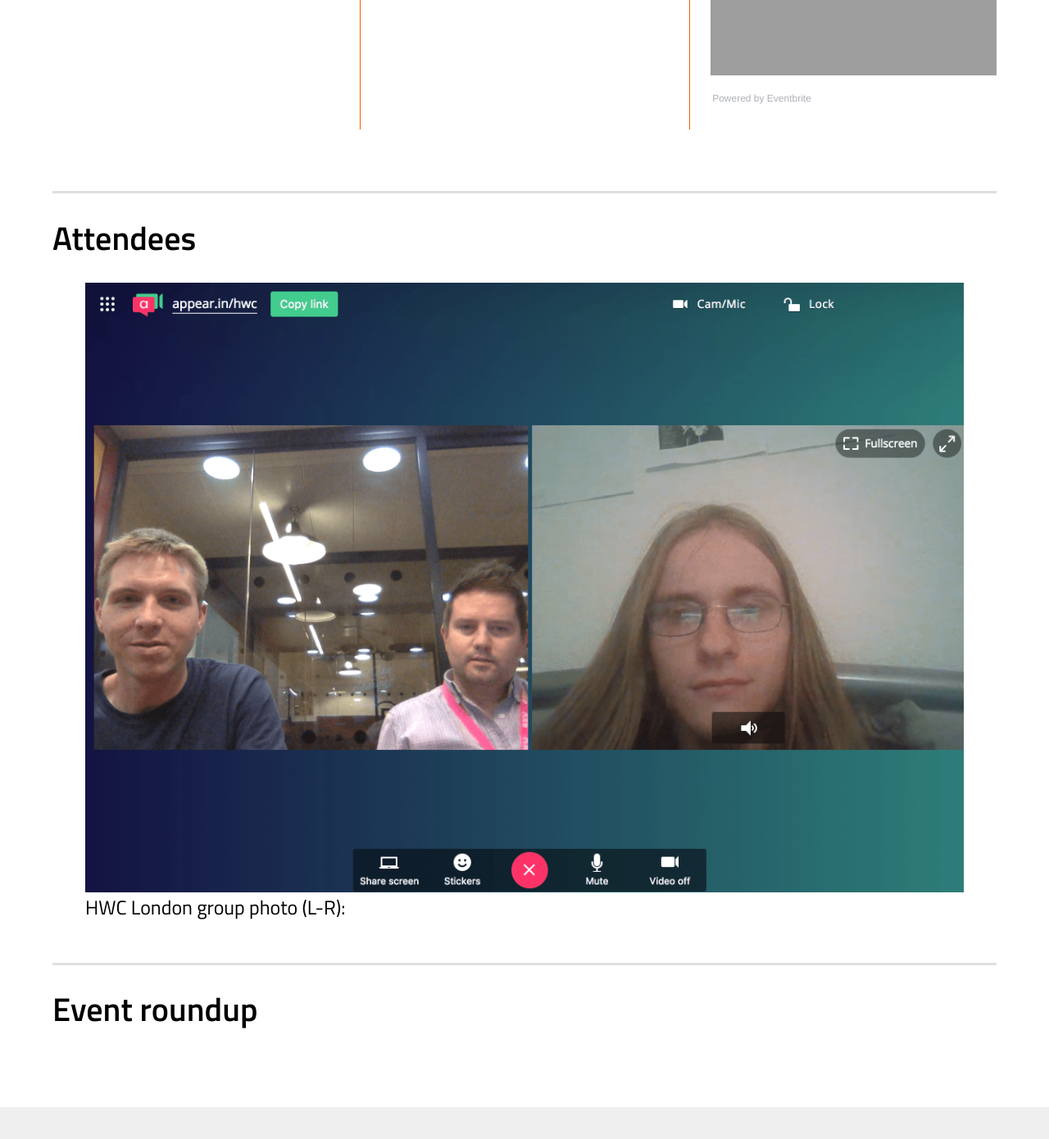
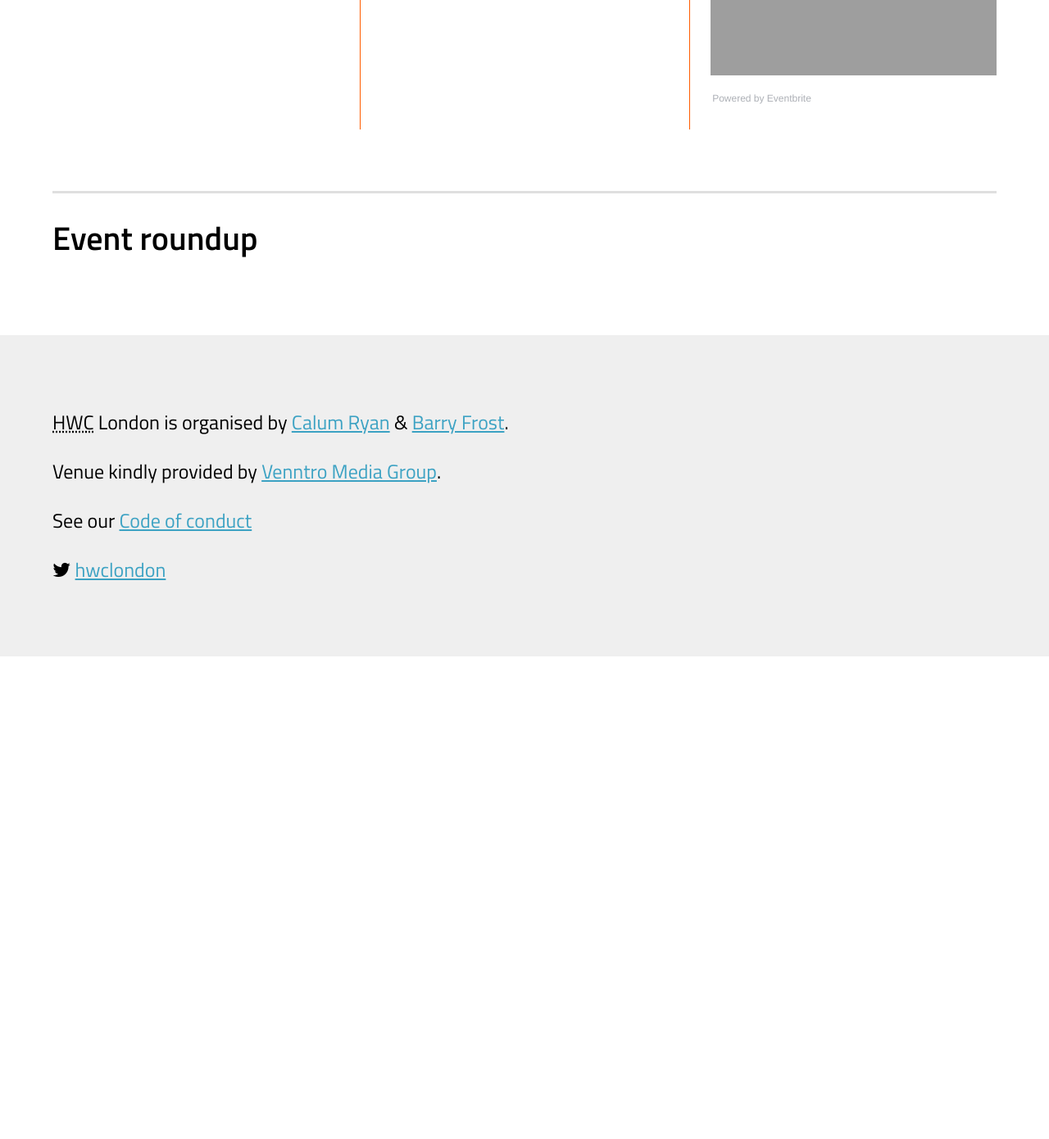
Before and after one commit to hwclondon/hwclondon.github.io, a Jekyll site: the page built from _events/20171018.md, in a window 1280 px wide and 1400 px high, scrolled down 1789 px. Shown: the top 1390 px of the window at 82% size. Built offline with Jekyll 4.4.1, drawn with Linux system fonts in a browser that asks for light colours; comment, search, counter and statistics services are not loaded; after the commit the page ends 2590 px from its top, so only the background shows below that; grey boxes are pictures that could not be loaded.

Commit message:
Update content

```diff
--- a/_events/20171018.md
+++ b/_events/20171018.md
@@ -6,5 +6,4 @@ venue: wework-sbc
 eventbrite: 38595411916
 requirements: "<p>WeWork's building security require non-cardholders to register as guests before being allowed access to the building.</p><p>Please meet at <strong>6pm</strong> sharp at the 30 Stamford Street ground floor reception.</p><p>There are a few different ways you can register for Homebrew Website Club London:</p>"
 description: "Demos of personal websites and the opportunity to create, update or experiment on your personal website"
-photo: 2017-10-04.jpg
 ---
```
Also changed, not shown: _events/20171004.md (+1 -0 lines).
